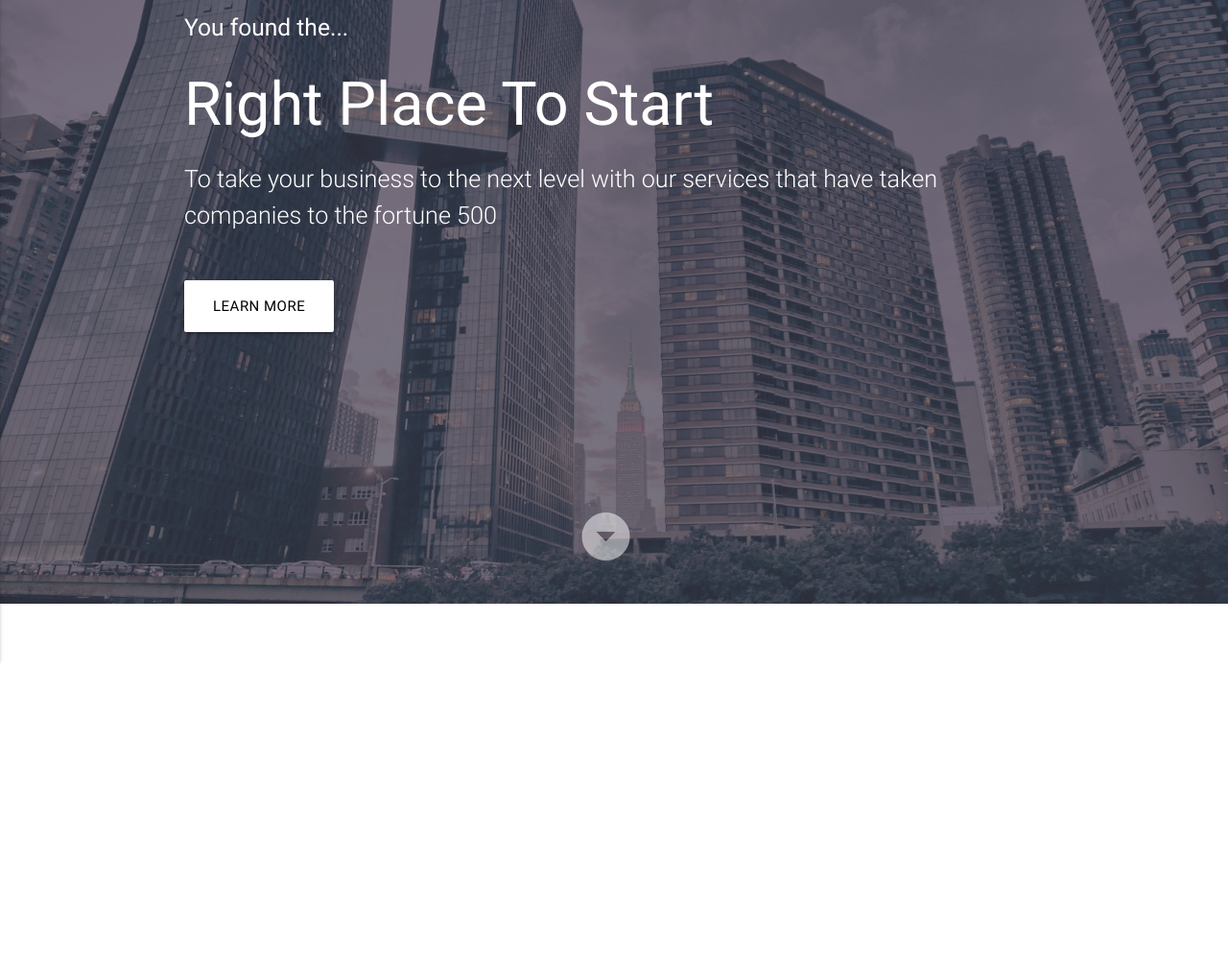
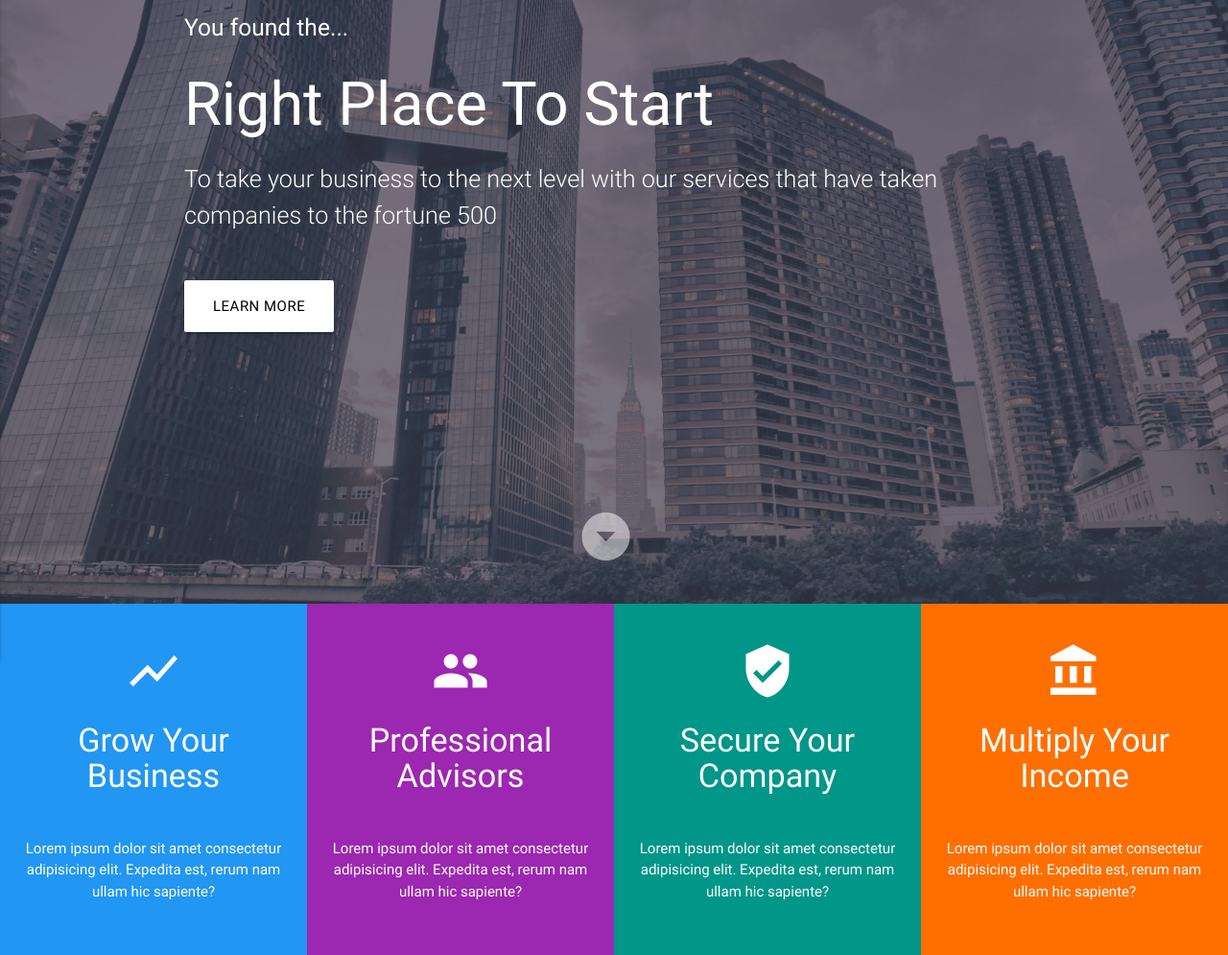
Before and after one commit to shubham92000/bizland, a plain HTML site: page index.html in a window 1280 px wide. Shown: the part 171-1166 px from the top of the page at 96% size. Before the commit the page ends 800 px from the top, so only its background shows below. Drawn offline with nearby package versions, Linux system fonts and the light colour scheme.

Commit message:
added works

```diff
--- a/css/main.css
+++ b/css/main.css
@@ -28,3 +28,21 @@
   left: 47%;
   opacity: 0.5;
 }
+
+.box {
+  padding: 40px 10px !important ;
+}
+
+.box h4 {
+  padding-bottom: 30px;
+}
+
+.section-boxes .row {
+  margin-bottom: 0 !important;
+}
+
+@media (max-width: 600px) {
+  .main-header {
+    height: 50vh;
+  }
+}
--- a/index.html
+++ b/index.html
@@ -96,6 +96,44 @@
       </div>
     </header>
 
+    <!-- section boxes -->
+    <section class="section-boxes center">
+      <div class="row">
+        <div class="col s12 m6 l3 blue white-text box">
+          <i class="material-icons medium">show_chart</i>
+          <h4>Grow Your Business</h4>
+          <p>
+            Lorem ipsum dolor sit amet consectetur adipisicing elit. Expedita
+            est, rerum nam ullam hic sapiente?
+          </p>
+        </div>
+        <div class="col s12 m6 l3 purple white-text box">
+          <i class="material-icons medium">people</i>
+          <h4>Professional Advisors</h4>
+          <p>
+            Lorem ipsum dolor sit amet consectetur adipisicing elit. Expedita
+            est, rerum nam ullam hic sapiente?
+          </p>
+        </div>
+        <div class="col s12 m6 l3 teal white-text box">
+          <i class="material-icons medium">verified_user</i>
+          <h4>Secure Your Company</h4>
+          <p>
+            Lorem ipsum dolor sit amet consectetur adipisicing elit. Expedita
+            est, rerum nam ullam hic sapiente?
+          </p>
+        </div>
+        <div class="col s12 m6 l3 amber darken-4 white-text box">
+          <i class="material-icons medium">account_balance</i>
+          <h4>Multiply Your Income</h4>
+          <p>
+            Lorem ipsum dolor sit amet consectetur adipisicing elit. Expedita
+            est, rerum nam ullam hic sapiente?
+          </p>
+        </div>
+      </div>
+    </section>
+
     <!--Import jQuery before materialize.js-->
     <script
       type="text/javascript"
```
